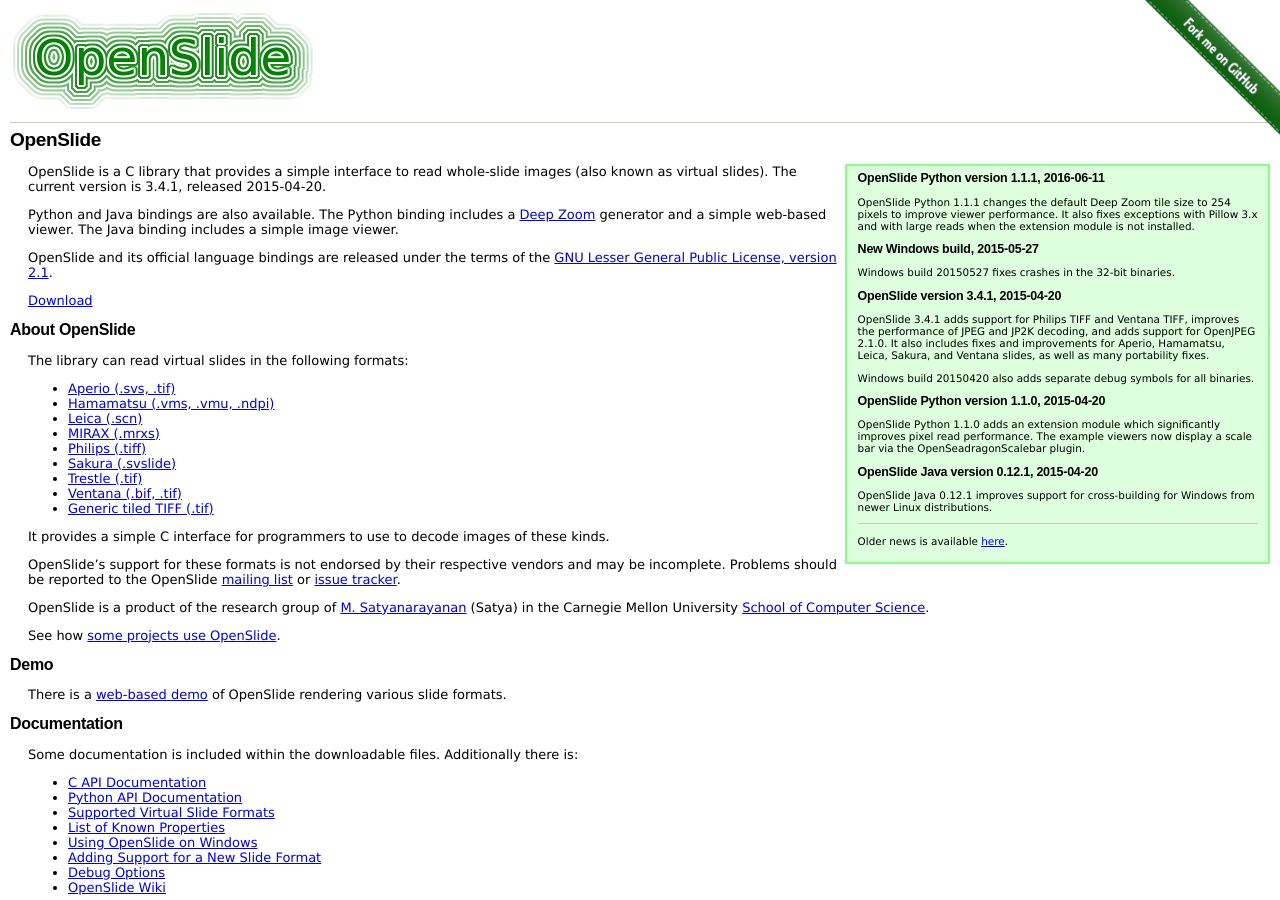
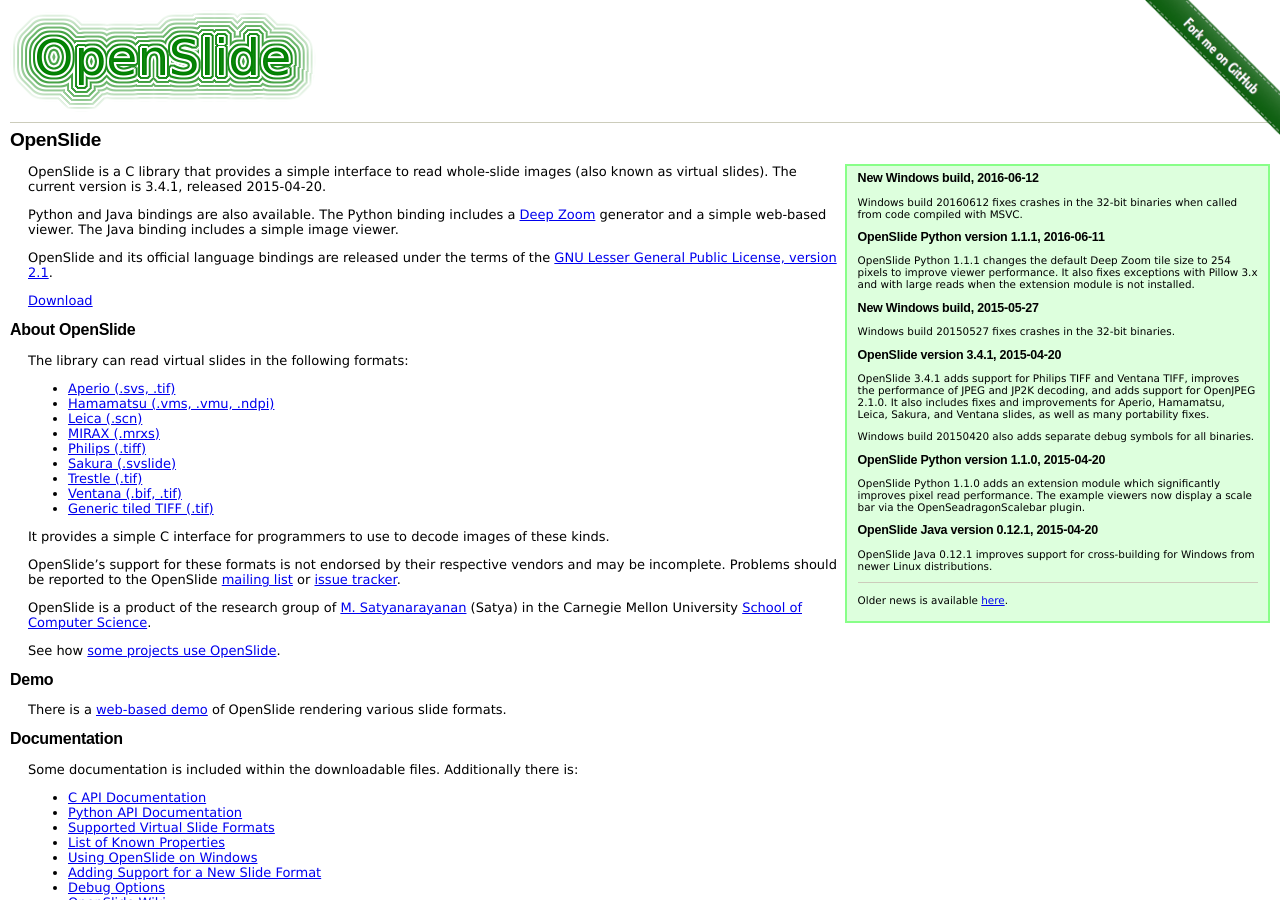
Before and after one commit to openslide/openslide.github.io, a Jekyll site: the page built from index.markdown, in a window 1280 px wide and 900 px high. Built offline with Jekyll 4.4.1, drawn with Linux system fonts in a browser that asks for light colours; comment, search, counter and statistics services are not loaded.

Commit message:
Windows build 20160612

```diff
--- a/_data/releases.yaml
+++ b/_data/releases.yaml
@@ -50,6 +50,7 @@
   - {version: 0.6.0, date: 2009-08-17, no_xz: 1}
   - {version: 0.5.0, date: 2009-07-15, no_xz: 1}
 winbuild:
+  - {date: 2016-06-12}
   - {date: 2015-05-27}
   - {date: 2015-04-20}
   - {date: 2014-01-25}
--- a/_includes/news.markdown
+++ b/_includes/news.markdown
@@ -1,4 +1,9 @@
 {% include links.markdown %}
+
+New Windows build, 2016-06-12
+-----------------------------
+Windows build 20160612 fixes crashes in the 32-bit binaries when called
+from code compiled with MSVC.
 
 OpenSlide Python version 1.1.1, 2016-06-11
 ------------------------------------------
```
